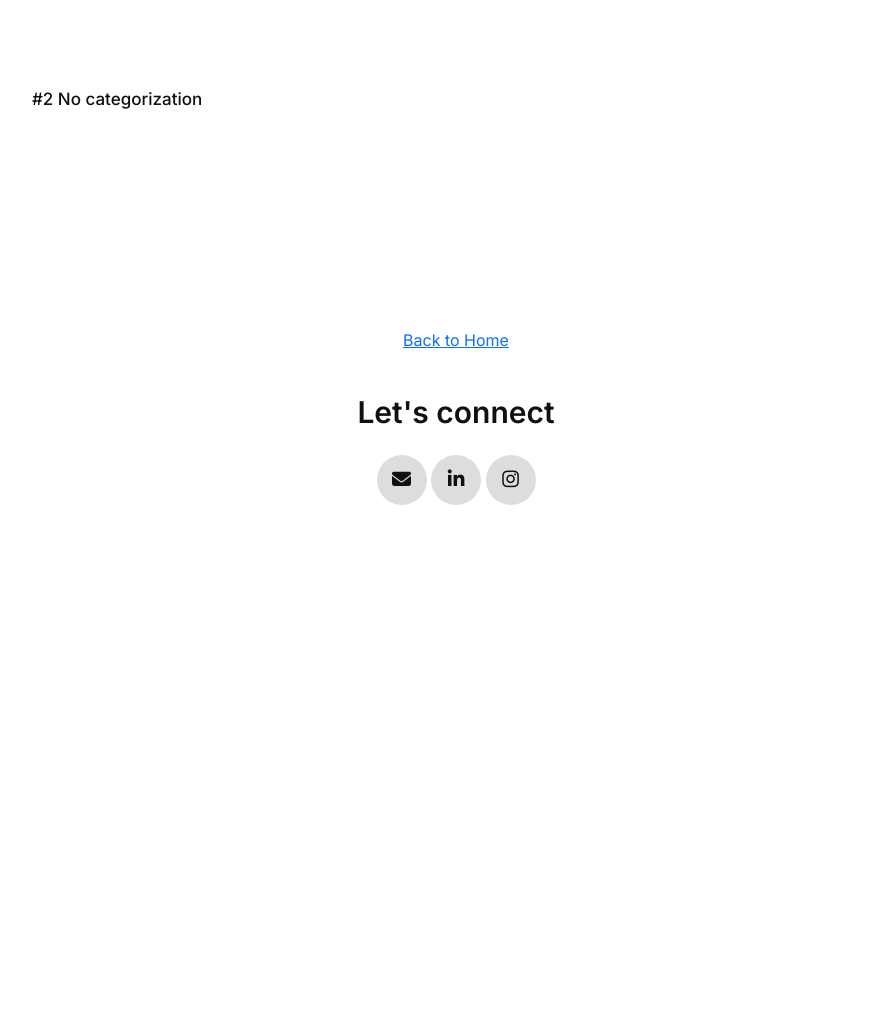
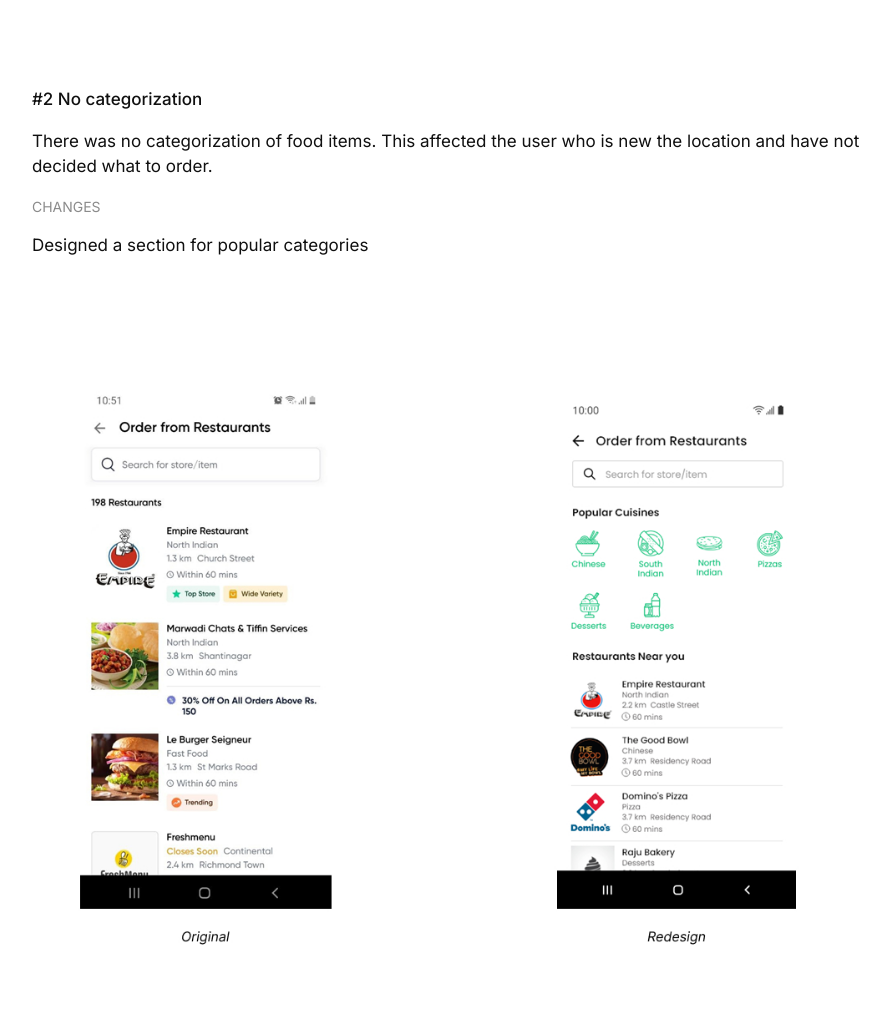
Before and after one commit to Kavidhasan-M/port, a plain HTML site: page dunzo-rd.html in a window 1280 px wide. Shown: the part 2060-3072 px from the top of the page, without its empty margins (184-1074 px from the left). Before the commit the page ends 2693 px from the top, so only its background shows below. Drawn offline with nearby package versions, Linux system fonts and the light colour scheme.

Commit message:
Jan 29 over dunzo

```diff
--- a/dunzo-rd.html
+++ b/dunzo-rd.html
@@ -110,8 +110,16 @@
 
         <section>
             <p class="point"><span class="title7">#2</span> No categorization</p>
+            <p>There was no categorization of food items. This affected the user who is new the location and have not decided what to order.</p>
 
+            <p class="title4">Changes</p>
+            <p>Designed a section for popular categories</p>
         </section>
+
+        <div class="banner">
+            <img src="images/Dunzo categ.jpg" alt="redesign-2">
+            <p class="img-spacer1"></p>
+        </div>
 
 
         <section>
```
Also changed, not shown: images/Dunzo categ.jpg (added), images/Dunzo-1.jpg.
